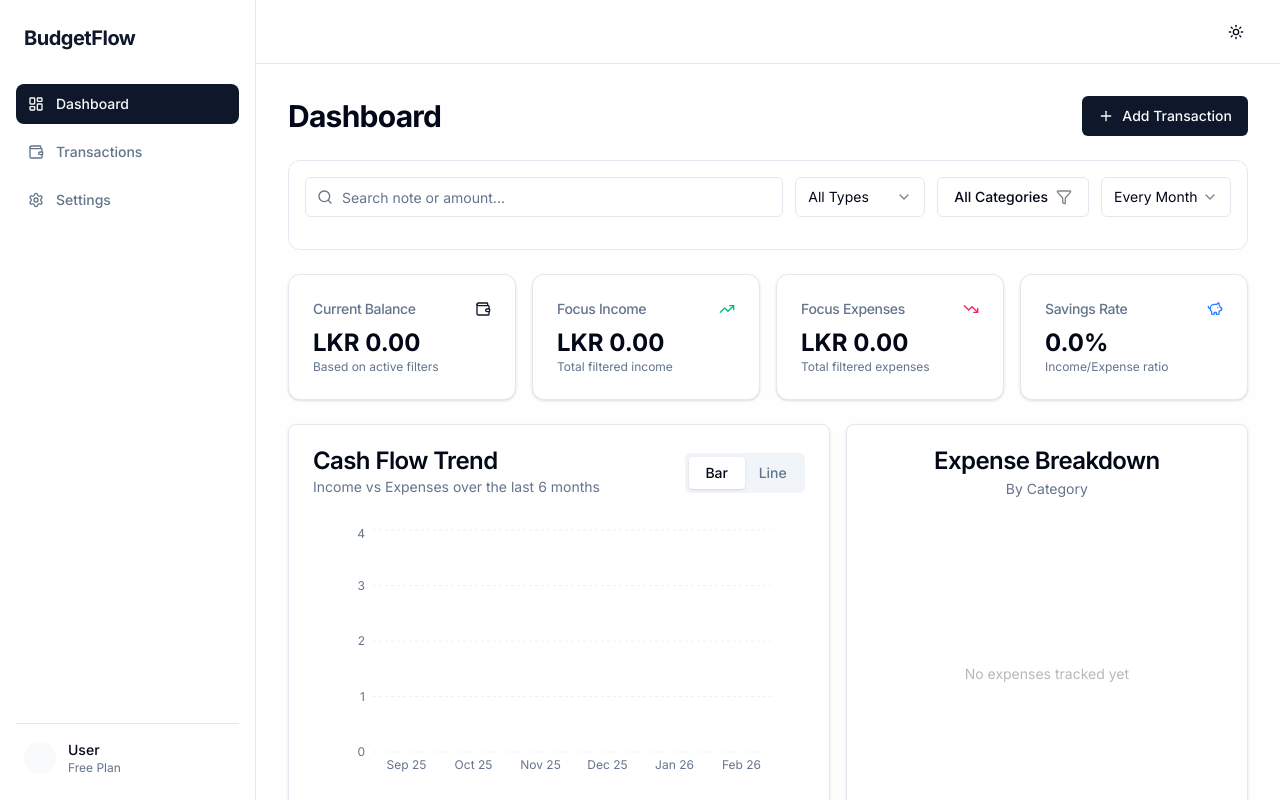
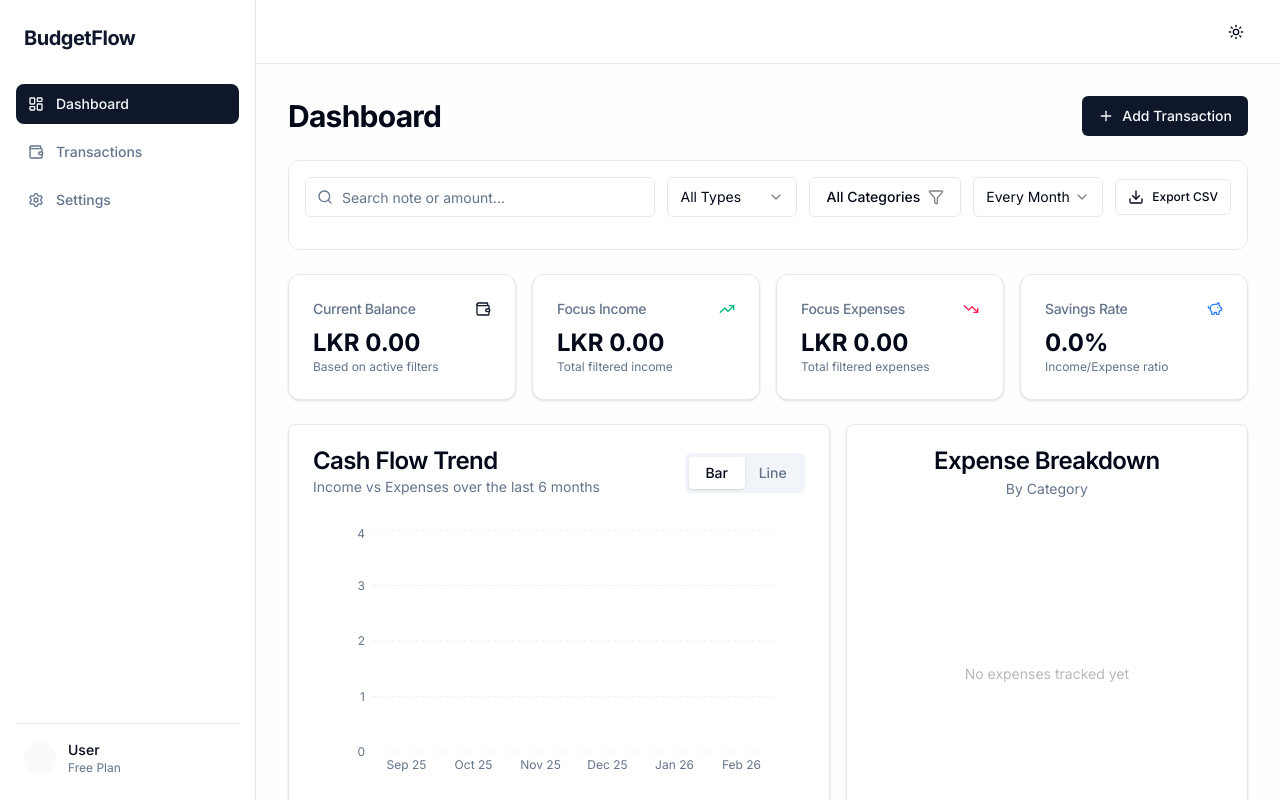
Before and after one commit to nethmith/Budget-Dashboard, a Next.js app: page / in a window 1280 px wide. Built offline with nearby package versions, Linux system fonts and the light colour scheme.

Commit message:
Added CSV export for transactions

```diff
--- a/src/components/transactions/TransactionFilters.tsx
+++ b/src/components/transactions/TransactionFilters.tsx
@@ -1,6 +1,6 @@
 "use client"
 
-import { Search, X, Filter } from "lucide-react"
+import { Search, X, Filter, Download } from "lucide-react"
 import { Input } from "@/components/ui/input"
 import { Button } from "@/components/ui/button"
 import {
@@ -15,6 +15,8 @@ import { Badge } from "@/components/ui/badge"
 import { Popover, PopoverContent, PopoverTrigger } from "@/components/ui/popover"
 import { Checkbox } from "@/components/ui/checkbox"
 import { format } from "date-fns"
+import { useFilteredTransactions } from "@/hooks/useFilteredTransactions"
+import { toast } from "sonner"
 
 const CATEGORIES = [
     "food",
@@ -52,6 +54,37 @@ export function TransactionFilters() {
         } else {
             setCategories([...categories, category])
         }
+    }
+
+    const filteredTransactions = useFilteredTransactions()
+
+    const exportCSV = () => {
+        if (filteredTransactions.length === 0) {
+            toast.error("No transactions to export")
+            return
+        }
+
+        const headers = ["Date", "Type", "Category", "Amount", "Note"]
+        const csvContent = [
+            headers.join(","),
+            ...filteredTransactions.map((t) => {
+                const date = format(new Date(t.date), "yyyy-MM-dd")
+                // Escape notes if they contain commas
+                const note = t.note ? `"${t.note.replace(/"/g, '""')}"` : ""
+                return [date, t.type, t.category, t.amount.toFixed(2), note].join(",")
+            })
+        ].join("\n")
+
+        const blob = new Blob([csvContent], { type: "text/csv;charset=utf-8;" })
+        const url = URL.createObjectURL(blob)
+        const link = document.createElement("a")
+        link.setAttribute("href", url)
+        link.setAttribute("download", `budget_export_${format(new Date(), "yyyy_MM_dd")}.csv`)
+        link.style.visibility = "hidden"
+        document.body.appendChild(link)
+        link.click()
+        document.body.removeChild(link)
+        toast.success("CSV exported successfully")
     }
 
     const hasActiveFilters = search || type !== "all" || categories.length > 0 || dateRange
@@ -158,6 +191,18 @@ export function TransactionFilters() {
                         <X className="h-4 w-4" /> Clear
                     </Button>
                 )}
+
+                <div className="ml-auto flex items-center gap-2">
+                    <Button
+                        variant="outline"
+                        size="sm"
+                        onClick={exportCSV}
+                        className="gap-2 text-xs font-medium"
+                    >
+                        <Download className="h-3.5 w-3.5" />
+                        Export CSV
+                    </Button>
+                </div>
             </div>
 
             {/* Active Filter Badges */}
```
